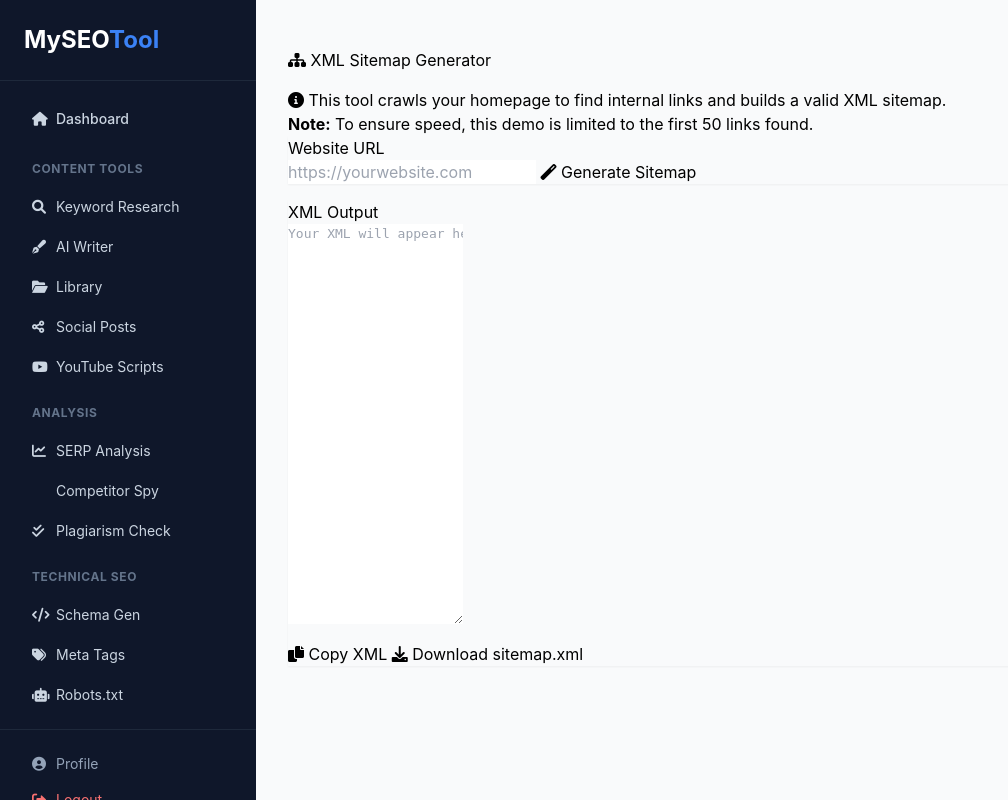
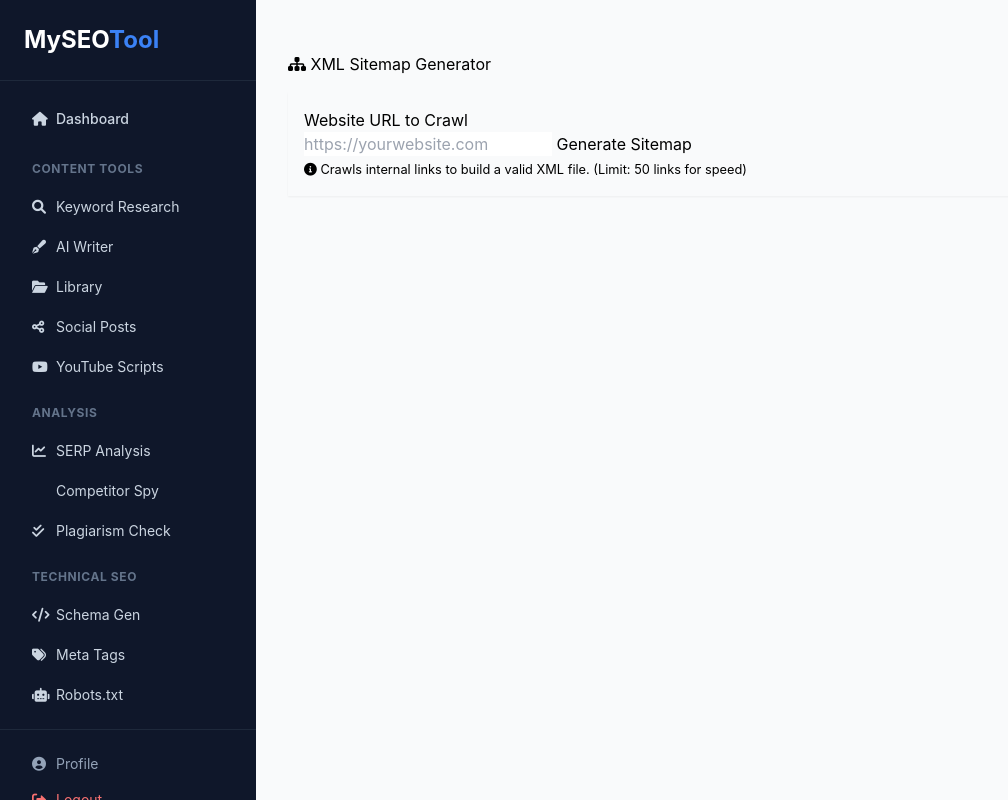
Before and after one commit to dilawar47866/MySEOTooler_V5, a Flask app: page /sitemap-generator in a window 1280 px wide. Shown: the whole page, without its empty margins (0-1008 px from the left). Run offline with Flask 3, Linux system fonts and the light colour scheme; the visitor is signed in with stand-in values (Sample User, id 1); some libraries are stand-ins or nearby versions.

Commit message:
Update sitemap_generator.html

```diff
--- a/templates/sitemap_generator.html
+++ b/templates/sitemap_generator.html
@@ -1,50 +1,43 @@
 {% extends "base.html" %}
-
 {% block content %}
-<div class="container mt-4">
+<div class="container mt-5">
+    <div class="row justify-content-center">
+        <div class="col-md-10">
             <div class="d-flex justify-content-between align-items-center mb-4">
-        <h2><i class="fas fa-sitemap"></i> XML Sitemap Generator</h2>
+                <h2><i class="fas fa-sitemap text-warning"></i> XML Sitemap Generator</h2>
             </div>
 
-    <!-- Explanation -->
-    <div class="alert alert-info">
-        <i class="fas fa-info-circle"></i> This tool crawls your homepage to find internal links and builds a valid XML sitemap.
-        <br><strong>Note:</strong> To ensure speed, this demo is limited to the first 50 links found.
-    </div>
-
-    <!-- Input -->
-    <div class="card shadow-sm mb-4">
-        <div class="card-body">
-            <label class="form-label fw-bold">Website URL</label>
-            <div class="input-group">
+            <!-- Input Card -->
+            <div class="card shadow-sm p-4 mb-4">
+                <label class="fw-bold mb-2">Website URL to Crawl</label>
+                <div class="input-group input-group-lg">
                     <input type="url" id="siteUrl" class="form-control" placeholder="https://yourwebsite.com">
-                <button class="btn btn-primary" onclick="generateSitemap()">
-                    <i class="fas fa-magic"></i> Generate Sitemap
+                    <button class="btn btn-warning text-dark fw-bold" onclick="generateSitemap()">
+                        Generate Sitemap
                     </button>
                 </div>
-        </div>
+                <small class="text-muted mt-2"><i class="fas fa-info-circle"></i> Crawls internal links to build a valid XML file. (Limit: 50 links for speed)</small>
             </div>
 
             <!-- Loading State -->
-    <div id="loadingMap" class="text-center py-4" style="display:none;">
-        <div class="spinner-border text-warning" role="status"></div>
-        <p class="mt-2">Crawling website links... Please wait.</p>
+            <div id="loadingMap" class="text-center py-5" style="display:none;">
+                <div class="spinner-border text-warning" style="width: 3rem; height: 3rem;"></div>
+                <h4 class="mt-3">Crawling website...</h4>
+                <p class="text-muted">This may take up to 60 seconds depending on the site speed.</p>
             </div>
 
-    <!-- Output -->
-    <div class="card shadow-sm">
-        <div class="card-header bg-light fw-bold">XML Output</div>
-        <div class="card-body">
-            <textarea id="xmlOutput" class="form-control"
-                style="min-height: 400px; font-family: monospace; white-space: pre;" placeholder="Your XML will appear here..."></textarea>
-
-            <div class="mt-3">
-                <button class="btn btn-outline-secondary" onclick="copySitemap()">
-                    <i class="fas fa-copy"></i> Copy XML
-                </button>
-                <button class="btn btn-outline-success" onclick="downloadSitemap()">
-                    <i class="fas fa-download"></i> Download sitemap.xml
-                </button>
+            <!-- Output Card -->
+            <div id="resultArea" class="card shadow-sm" style="display:none;">
+                <div class="card-header bg-light fw-bold d-flex justify-content-between align-items-center">
+                    <span>XML Output</span>
+                    <div>
+                        <button class="btn btn-sm btn-outline-dark" onclick="copySitemap()">Copy</button>
+                        <button class="btn btn-sm btn-success" onclick="downloadSitemap()">Download .xml</button>
+                    </div>
+                </div>
+                <div class="card-body p-0">
+                    <textarea id="xmlOutput" class="form-control border-0" style="min-height: 400px; font-family: monospace; font-size: 14px; resize: vertical;" readonly></textarea>
+                </div>
             </div>
         </div>
     </div>
@@ -53,12 +46,13 @@
 <script>
 async function generateSitemap() {
     const url = document.getElementById('siteUrl').value;
-    if(!url) return alert("Please enter a valid URL");
+    if(!url) return alert("Please enter a valid URL starting with https://");
 
     document.getElementById('loadingMap').style.display = 'block';
-    document.getElementById('xmlOutput').value = "";
+    document.getElementById('resultArea').style.display = 'none';
 
     try {
+        // Uses the python endpoint created earlier
         const res = await fetch('/api/generate-sitemap', {
             method: 'POST',
             headers: {'Content-Type': 'application/json'},
@@ -69,35 +63,34 @@ async function generateSitemap() {
         document.getElementById('loadingMap').style.display = 'none';
 
         if(data.success) {
+            document.getElementById('resultArea').style.display = 'block';
             document.getElementById('xmlOutput').value = data.sitemap;
         } else {
-            document.getElementById('xmlOutput').value = "Error: " + data.error;
-            alert("Failed to generate sitemap: " + data.error);
+            alert("Error: " + data.error);
         }
     } catch(e) {
         document.getElementById('loadingMap').style.display = 'none';
-        alert("Error connecting to server.");
+        alert("Connection Error. Ensure the server is running.");
     }
 }
 
 function copySitemap() {
-    const copyText = document.getElementById("xmlOutput");
-    copyText.select();
+    document.getElementById("xmlOutput").select();
     document.execCommand("copy");
-    alert("XML copied to clipboard!");
+    alert("Copied to clipboard!");
 }
 
 function downloadSitemap() {
     const text = document.getElementById("xmlOutput").value;
-    if(!text) return alert("Generate a sitemap first!");
-
-    const element = document.createElement('a');
-    element.setAttribute('href', 'data:text/xml;charset=utf-8,' + encodeURIComponent(text));
-    element.setAttribute('download', 'sitemap.xml');
-    element.style.display = 'none';
-    document.body.appendChild(element);
-    element.click();
-    document.body.removeChild(element);
+    const blob = new Blob([text], { type: "text/xml" });
+    const anchor = document.createElement("a");
+    anchor.download = "sitemap.xml";
+    anchor.href = window.URL.createObjectURL(blob);
+    anchor.target = "_blank";
+    anchor.style.display = "none";
+    document.body.appendChild(anchor);
+    anchor.click();
+    document.body.removeChild(anchor);
 }
 </script>
 {% endblock %}
```
Lines whose indentation alone changed are shown as unchanged.
